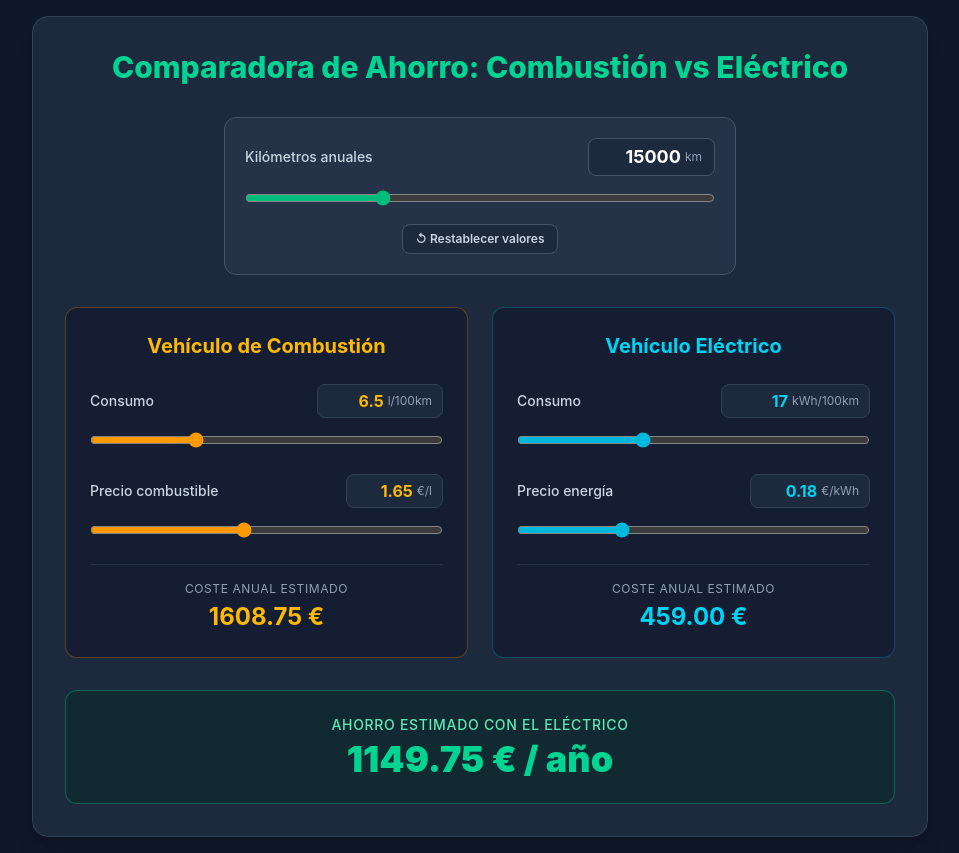
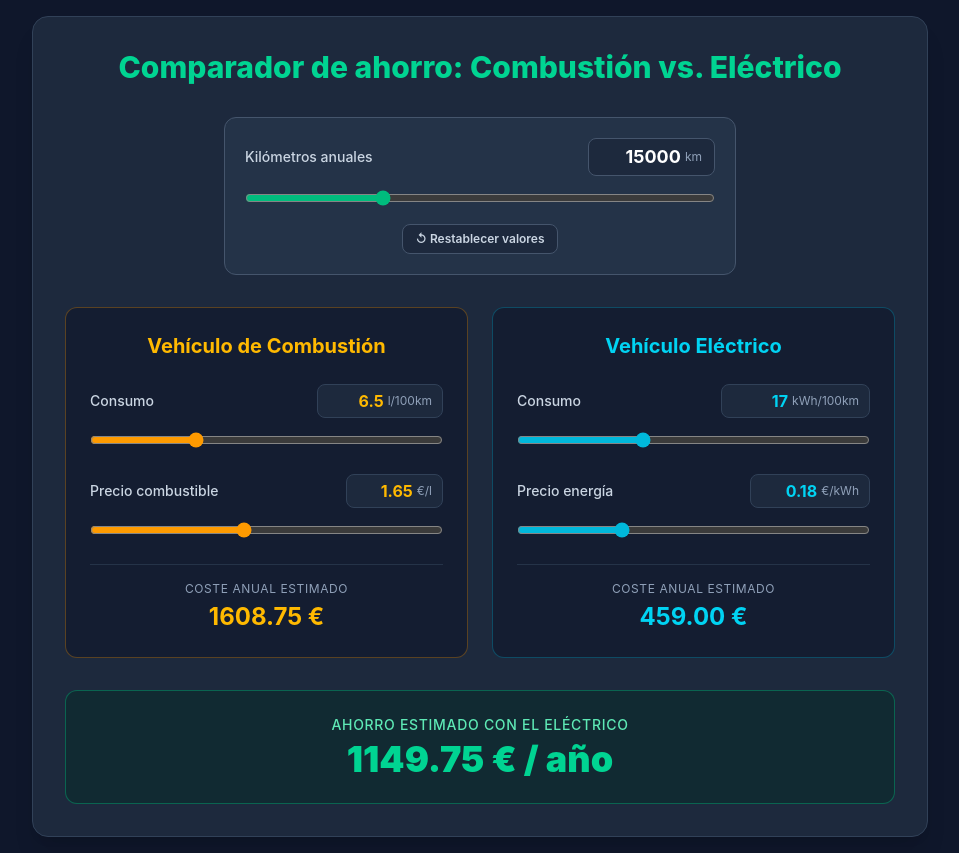
Before and after one commit to j8ssem/ComparadorNEV, a React (Vite) app: page / in a window 1280 px wide. Shown: the whole page, without its empty margins (160-1119 px from the left). Built offline with nearby package versions, Linux system fonts and the light colour scheme.

Commit message:
cambio en titulo

```diff
--- a/src/App.jsx
+++ b/src/App.jsx
@@ -45,7 +45,7 @@ export default function App() {
       <div className="max-w-4xl w-full bg-slate-800 p-6 md:p-8 rounded-2xl shadow-xl border border-slate-700">
 
         <h1 className="text-3xl font-extrabold text-center mb-8 text-emerald-400">
-          Comparadora de Ahorro: Combustión vs Eléctrico
+          Comparador de ahorro: Combustión vs. Eléctrico
         </h1>
 
         {/* 1. Bloque superior: Kilómetros anuales */}
```
